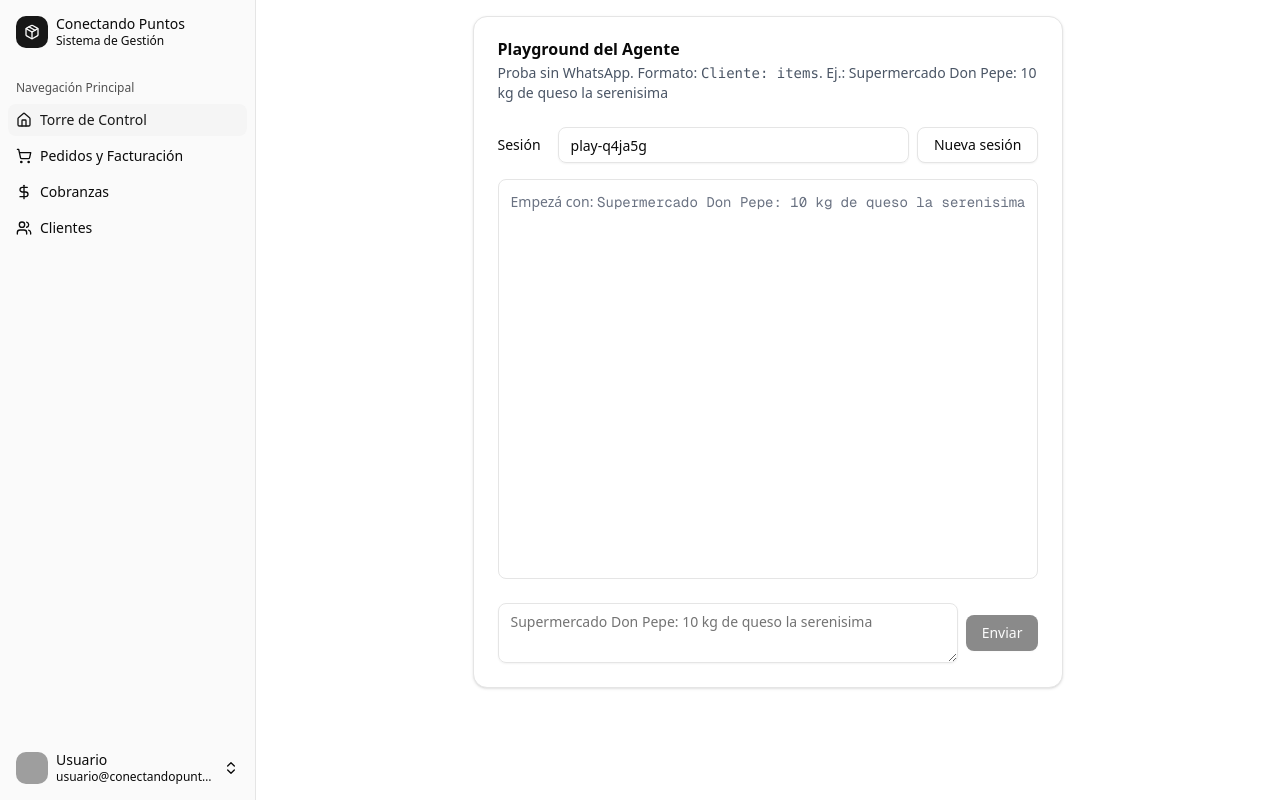
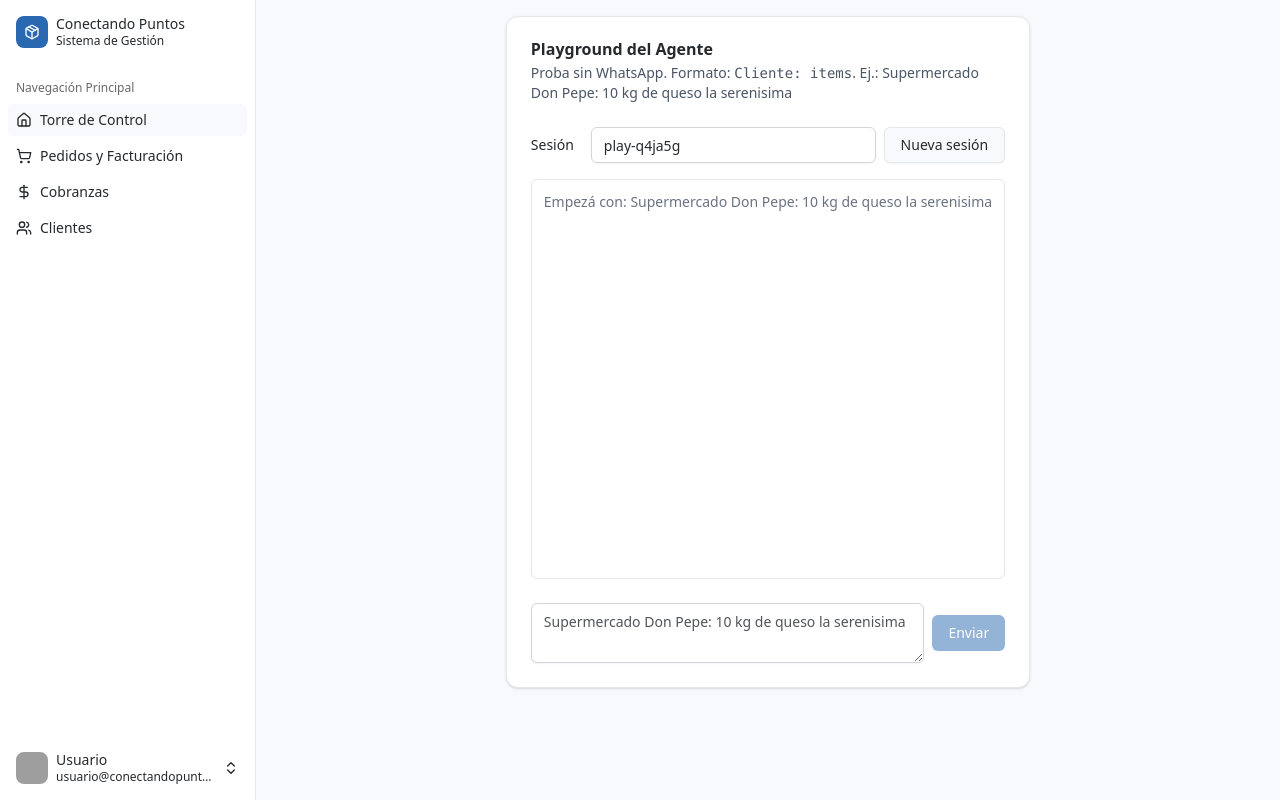
Before and after one commit to ManuLosta/conectando-puntos, a Next.js app: page /agent-playground in a window 1280 px wide. Built offline with nearby package versions, Linux system fonts and the light colour scheme; grey boxes are pictures that could not be loaded.

Commit message:
feat: new design

```diff
--- a/src/app/globals.css
+++ b/src/app/globals.css
@@ -41,75 +41,142 @@
   --radius-md: calc(var(--radius) - 2px);
   --radius-lg: var(--radius);
   --radius-xl: calc(var(--radius) + 4px);
+  --color-base-50: var(--base-50);
+  --color-base-100: var(--base-100);
+  --color-base-200: var(--base-200);
+  --color-base-300: var(--base-300);
+  --color-base-400: var(--base-400);
+  --color-base-500: var(--base-500);
+  --color-base-600: var(--base-600);
+  --color-base-700: var(--base-700);
+  --color-base-800: var(--base-800);
+  --color-base-900: var(--base-900);
+  --color-base-950: var(--base-950);
+  --color-base-1000: var(--base-1000);
+  --color-primary-50: var(--primary-50);
+  --color-primary-100: var(--primary-100);
+  --color-primary-200: var(--primary-200);
+  --color-primary-300: var(--primary-300);
+  --color-primary-400: var(--primary-400);
+  --color-primary-500: var(--primary-500);
+  --color-primary-600: var(--primary-600);
+  --color-primary-700: var(--primary-700);
+  --color-primary-800: var(--primary-800);
+  --color-primary-900: var(--primary-900);
+  --color-primary-950: var(--primary-950);
+  --color-primary-1000: var(--primary-1000);
 }
 
 :root {
-  --radius: 0.625rem;
-  --background: oklch(1 0 0);
-  --foreground: oklch(0.145 0 0);
+  --radius: 0.5rem;
+  --background: oklch(0.9814 0.0045 258.32);
+  --foreground: oklch(0.2783 0.0067 258.88);
   --card: oklch(1 0 0);
-  --card-foreground: oklch(0.145 0 0);
+  --card-foreground: oklch(0.2783 0.0067 258.88);
   --popover: oklch(1 0 0);
-  --popover-foreground: oklch(0.145 0 0);
-  --primary: oklch(0.205 0 0);
-  --primary-foreground: oklch(0.985 0 0);
-  --secondary: oklch(0.97 0 0);
-  --secondary-foreground: oklch(0.205 0 0);
-  --muted: oklch(0.97 0 0);
-  --muted-foreground: oklch(0.556 0 0);
-  --accent: oklch(0.97 0 0);
-  --accent-foreground: oklch(0.205 0 0);
+  --popover-foreground: oklch(0.2783 0.0067 258.88);
+  --primary: oklch(0.5175 0.1308 254.09);
+  --primary-foreground: oklch(1 0 0);
+  --secondary: oklch(0.9282 0.0063 260.84);
+  --secondary-foreground: oklch(0.1298 0.0059 261.69);
+  --muted: oklch(0.9672 0.005 260.74);
+  --muted-foreground: oklch(0.4461 0.0085 258.54);
+  --accent: oklch(0.9672 0.005 260.74);
+  --accent-foreground: oklch(0.2783 0.0067 258.88);
   --destructive: oklch(0.577 0.245 27.325);
-  --border: oklch(0.922 0 0);
-  --input: oklch(0.922 0 0);
-  --ring: oklch(0.708 0 0);
-  --chart-1: oklch(0.646 0.222 41.116);
-  --chart-2: oklch(0.6 0.118 184.704);
-  --chart-3: oklch(0.398 0.07 227.392);
-  --chart-4: oklch(0.828 0.189 84.429);
-  --chart-5: oklch(0.769 0.188 70.08);
-  --sidebar: oklch(0.985 0 0);
-  --sidebar-foreground: oklch(0.145 0 0);
-  --sidebar-primary: oklch(0.205 0 0);
-  --sidebar-primary-foreground: oklch(0.985 0 0);
-  --sidebar-accent: oklch(0.97 0 0);
-  --sidebar-accent-foreground: oklch(0.205 0 0);
-  --sidebar-border: oklch(0.922 0 0);
-  --sidebar-ring: oklch(0.708 0 0);
+  --border: oklch(0.9282 0.0063 260.84);
+  --input: oklch(0.8716 0.0072 259.25);
+  --ring: oklch(0.5175 0.1308 254.09);
+  --chart-1: oklch(0.5175 0.1308 254.09);
+  --chart-2: oklch(0.8912 0.0362 246.75);
+  --chart-3: oklch(0.7228 0.1008 247.73);
+  --chart-4: oklch(0.8176 0.0663 245.1);
+  --chart-5: oklch(0.9418 0.0184 248.39);
+  --sidebar: oklch(1 0 0);
+  --sidebar-foreground: oklch(0.2783 0.0067 258.88);
+  --sidebar-primary: oklch(0.5175 0.1308 254.09);
+  --sidebar-primary-foreground: oklch(1 0 0);
+  --sidebar-accent: oklch(0.9814 0.0045 258.32);
+  --sidebar-accent-foreground: oklch(0.2783 0.0067 258.88);
+  --sidebar-border: oklch(0.9282 0.0063 260.84);
+  --sidebar-ring: oklch(0.5175 0.1308 254.09);
+  --base-50: oklch(0.9814 0.0045 258.32);
+  --base-100: oklch(0.9672 0.005 260.74);
+  --base-200: oklch(0.9282 0.0063 260.84);
+  --base-300: oklch(0.8716 0.0072 259.25);
+  --base-400: oklch(0.7066 0.0081 260.56);
+  --base-500: oklch(0.5516 0.0088 261.53);
+  --base-600: oklch(0.4461 0.0085 258.54);
+  --base-700: oklch(0.3729 0.0079 259.32);
+  --base-800: oklch(0.2783 0.0067 258.88);
+  --base-900: oklch(0.2097 0.0063 262.34);
+  --base-950: oklch(0.1298 0.0059 261.69);
+  --base-1000: oklch(0.078 0.0054 260.14);
+  --primary-50: oklch(0.9758 0.0084 247.7);
+  --primary-100: oklch(0.9418 0.0184 248.39);
+  --primary-200: oklch(0.8912 0.0362 246.75);
+  --primary-300: oklch(0.8176 0.0663 245.1);
+  --primary-400: oklch(0.7228 0.1008 247.73);
+  --primary-500: oklch(0.6471 0.1216 251.19);
+  --primary-600: oklch(0.5175 0.1308 254.09);
+  --primary-700: oklch(0.4929 0.1244 255.31);
+  --primary-800: oklch(0.4318 0.1019 256.49);
+  --primary-900: oklch(0.3842 0.077 256.83);
+  --primary-950: oklch(0.2868 0.0503 258.43);
+  --primary-1000: oklch(0.2234 0.0328 259.96);
 }
 
 .dark {
-  --background: oklch(0.145 0 0);
-  --foreground: oklch(0.985 0 0);
-  --card: oklch(0.205 0 0);
-  --card-foreground: oklch(0.985 0 0);
-  --popover: oklch(0.205 0 0);
-  --popover-foreground: oklch(0.985 0 0);
-  --primary: oklch(0.922 0 0);
-  --primary-foreground: oklch(0.205 0 0);
-  --secondary: oklch(0.269 0 0);
-  --secondary-foreground: oklch(0.985 0 0);
-  --muted: oklch(0.269 0 0);
-  --muted-foreground: oklch(0.708 0 0);
-  --accent: oklch(0.269 0 0);
-  --accent-foreground: oklch(0.985 0 0);
+  --background: oklch(0.1298 0.0059 261.69);
+  --foreground: oklch(0.9282 0.0063 260.84);
+  --card: oklch(0.2097 0.0063 262.34);
+  --card-foreground: oklch(0.9282 0.0063 260.84);
+  --popover: oklch(0.2097 0.0063 262.34);
+  --popover-foreground: oklch(0.9282 0.0063 260.84);
+  --primary: oklch(0.5175 0.1308 254.09);
+  --primary-foreground: oklch(1 0 0);
+  --secondary: oklch(0.3729 0.0079 259.32);
+  --secondary-foreground: oklch(0.9814 0.0045 258.32);
+  --muted: oklch(0.2783 0.0067 258.88);
+  --muted-foreground: oklch(0.8716 0.0072 259.25);
+  --accent: oklch(0.2783 0.0067 258.88);
+  --accent-foreground: oklch(0.9282 0.0063 260.84);
   --destructive: oklch(0.704 0.191 22.216);
-  --border: oklch(1 0 0 / 10%);
-  --input: oklch(1 0 0 / 15%);
-  --ring: oklch(0.556 0 0);
-  --chart-1: oklch(0.488 0.243 264.376);
-  --chart-2: oklch(0.696 0.17 162.48);
-  --chart-3: oklch(0.769 0.188 70.08);
-  --chart-4: oklch(0.627 0.265 303.9);
-  --chart-5: oklch(0.645 0.246 16.439);
-  --sidebar: oklch(0.205 0 0);
-  --sidebar-foreground: oklch(0.985 0 0);
-  --sidebar-primary: oklch(0.488 0.243 264.376);
-  --sidebar-primary-foreground: oklch(0.985 0 0);
-  --sidebar-accent: oklch(0.269 0 0);
-  --sidebar-accent-foreground: oklch(0.985 0 0);
-  --sidebar-border: oklch(1 0 0 / 10%);
-  --sidebar-ring: oklch(0.556 0 0);
+  --border: oklch(0.2783 0.0067 258.88);
+  --input: oklch(0.3729 0.0079 259.32);
+  --ring: oklch(0.5175 0.1308 254.09);
+  --chart-1: oklch(0.5175 0.1308 254.09);
+  --chart-2: oklch(0.8912 0.0362 246.75);
+  --chart-3: oklch(0.7228 0.1008 247.73);
+  --chart-4: oklch(0.8176 0.0663 245.1);
+  --chart-5: oklch(0.9418 0.0184 248.39);
+  --sidebar: oklch(0.2097 0.0063 262.34);
+  --sidebar-foreground: oklch(0.9282 0.0063 260.84);
+  --sidebar-primary: oklch(0.5175 0.1308 254.09);
+  --sidebar-primary-foreground: oklch(1 0 0);
+  --sidebar-accent: oklch(0.2783 0.0067 258.88);
+  --sidebar-accent-foreground: oklch(0.9282 0.0063 260.84);
+  --sidebar-border: oklch(0.2783 0.0067 258.88);
+  --sidebar-ring: oklch(0.5175 0.1308 254.09);
+}
+
+:root {
+  --display-weight: 600;
+  --text-weight: 400;
+}
+
+@theme inline {
+  --font-display: var(--display-family);
+  --font-text: var(--text-family);
+}
+
+@layer base {
+  .font-display {
+    font-weight: var(--display-weight);
+  }
+  .font-text {
+    font-weight: var(--text-weight);
+  }
 }
 
 @layer base {
--- a/src/app/layout.tsx
+++ b/src/app/layout.tsx
@@ -1,17 +1,19 @@
 import type { Metadata } from "next";
-import { Geist, Geist_Mono } from "next/font/google";
+import { Geist, Geist_Mono, Poppins, Roboto } from "next/font/google";
 import "./globals.css";
 import { AppSidebar } from "@/components/app-sidebar";
 import { SidebarInset, SidebarProvider } from "@/components/ui/sidebar";
 
-const geistSans = Geist({
-  variable: "--font-geist-sans",
+const poppins = Poppins({
   subsets: ["latin"],
+  weight: ["600"],
+  variable: "--display-family",
 });
 
-const geistMono = Geist_Mono({
-  variable: "--font-geist-mono",
+const roboto = Roboto({
   subsets: ["latin"],
+  weight: ["400"],
+  variable: "--text-family",
 });
 
 export const metadata: Metadata = {
@@ -26,9 +28,7 @@ export default function RootLayout({
 }>) {
   return (
     <html lang="es">
-      <body
-        className={`${geistSans.variable} ${geistMono.variable} antialiased`}
-      >
+      <body className={`${poppins.variable} ${roboto.variable} antialiased`}>
         <SidebarProvider>
           <AppSidebar />
           <SidebarInset>{children}</SidebarInset>
```
